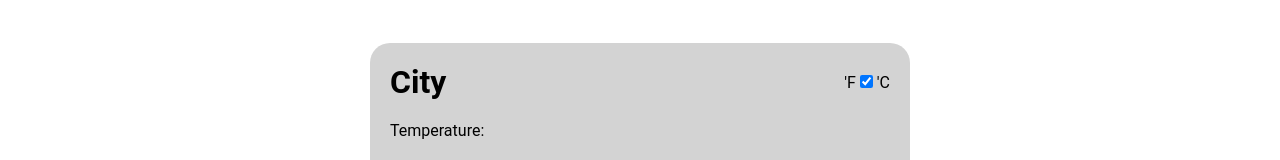
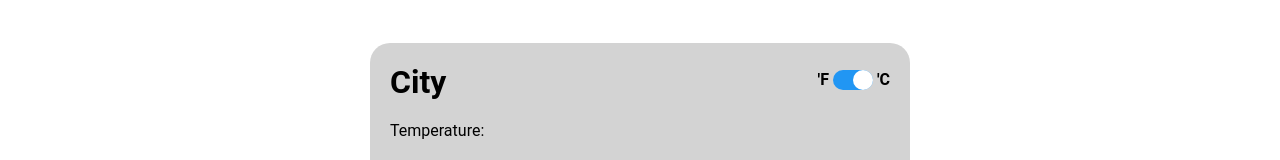
Before and after one commit to JessePullen/weather-app, a website built with webpack: page src/index.html in a window 1280 px wide. Shown: the part 272-432 px from the top of the page. Built offline with nearby package versions, Linux system fonts and the light colour scheme.

Commit message:
Add slider checkbox for temperature unit controls

```diff
--- a/src/index.html
+++ b/src/index.html
@@ -19,9 +19,10 @@
             <div class="information-header">
                 <h1 class="city-title weather-info">City</h1>
                 <div class="temperature-controls">
-                    <label for="temperature-units">'F</label>
-                    <input name="temperature-units" type="checkbox" checked>
-                    <label for="temprature-units">'C</label>
+                    <label for="temperature-units" class="temperature-label">'F</label>
+                    <input class="checkbox" name="temperature-units" id="toggle" type="checkbox" checked>
+                    <label for="toggle" class="switch"></label>
+                    <label for="temprature-units" class="temperature-label">'C</label>
                 </div>
             </div>
             <p class='weather-info'>Temperature:</p>
--- a/src/style.css
+++ b/src/style.css
@@ -58,3 +58,42 @@ input[type='text'] {
 	align-items: center;
 	justify-content: space-between;
 }
+
+.temperature-label {
+	vertical-align: top;
+	font-weight: bold;
+}
+
+/* Temperature unit switch */
+
+.switch {
+	position: relative;
+	display: inline-block;
+	width: 40px;
+	height: 20px;
+	background-color: grey;
+	border-radius: 20px;
+}
+
+.switch::after {
+	content: '';
+	position: absolute;
+	width: 20px;
+	height: 20px;
+	border-radius: 50%;
+	background-color: white;
+	top: 0px;
+	left: 0px;
+	transition: all 0.3s;
+}
+
+.checkbox:checked + .switch::after {
+	left: 20px;
+}
+.checkbox:checked + .switch {
+	background-color: #2196f3;
+}
+
+.checkbox {
+	display: none;
+}
```
